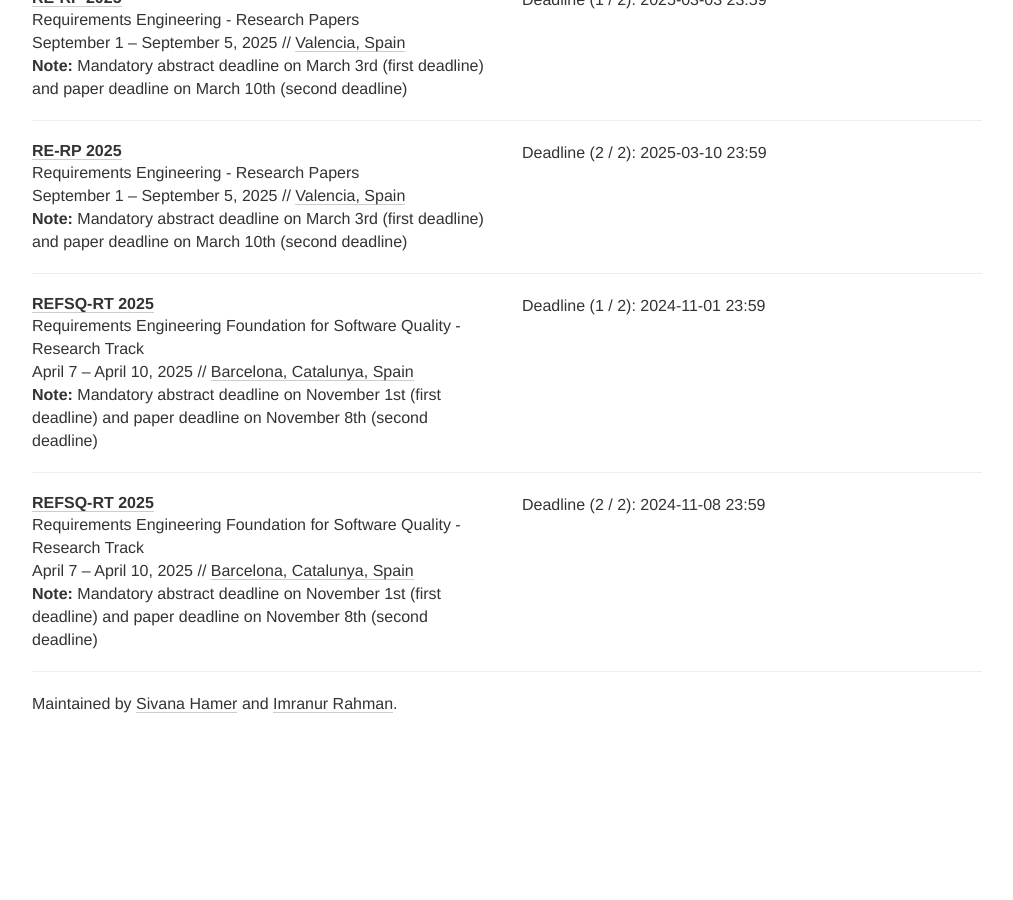
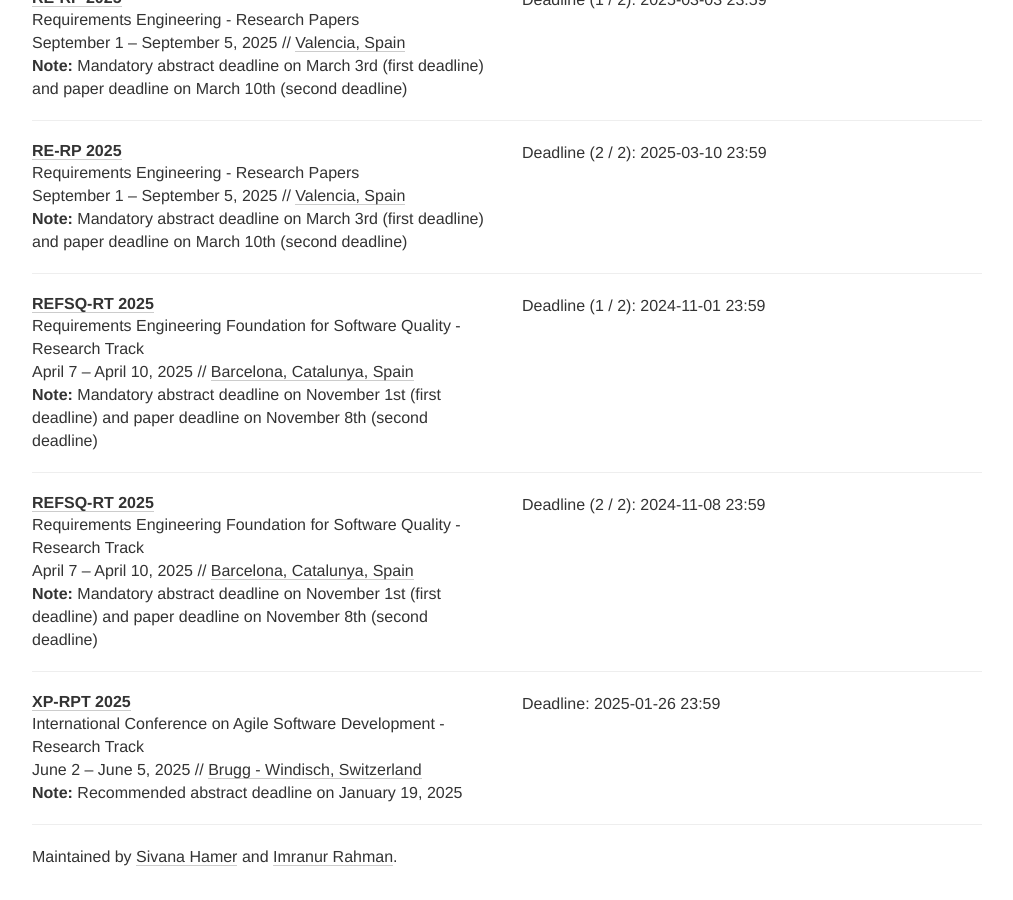
Before and after one commit to se-deadlines/se-deadlines.github.io, a Jekyll site: the page built from index.html, in a window 1280 px wide and 900 px high, scrolled down 15077 px. Shown: the whole window, without its empty margins (133-1146 px from the left). Built offline with Jekyll 4.4.1, drawn with Linux system fonts in a browser that asks for light colours; nearby versions of some CDN libraries; before the commit the page ends 15824 px from its top, so only the background shows below that.

Commit message:
Add XP 2025 (Research Paper Track)

```diff
--- a/_data/conferences.yml
+++ b/_data/conferences.yml
@@ -1066,3 +1066,14 @@
   place: Barcelona, Catalunya, Spain
   note: Mandatory abstract deadline on November 1st (first deadline) and paper deadline on November 8th (second deadline)
   tags: [RPT]
+
+- name: XP-RPT
+  description: International Conference on Agile Software Development - Research Track
+  year: 2025
+  link: https://conf.researchr.org/home/xp-2025
+  deadline:
+   - "2025-01-26 23:59"
+  date: June 2 - June 5, 2025
+  place: Brugg - Windisch, Switzerland
+  note: Recommended abstract deadline on January 19, 2025
+  tags: [RPT]
```
